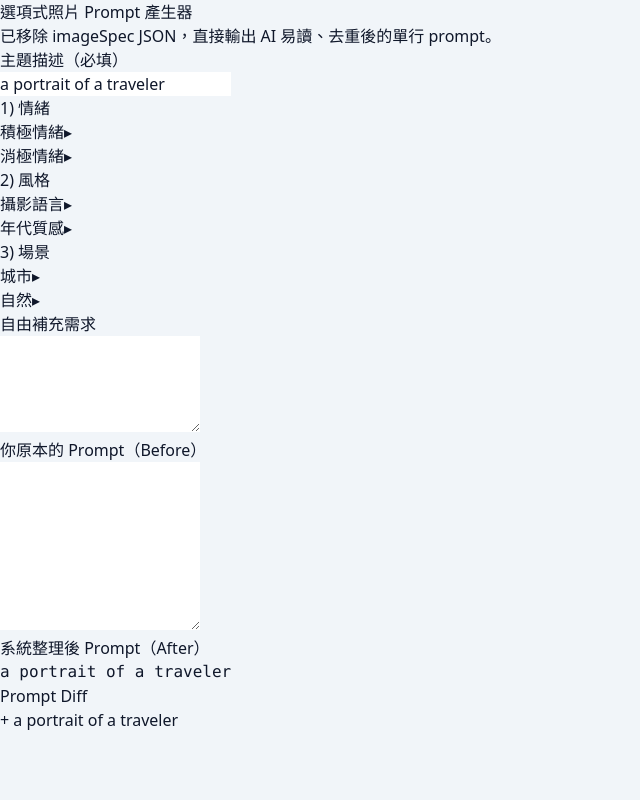
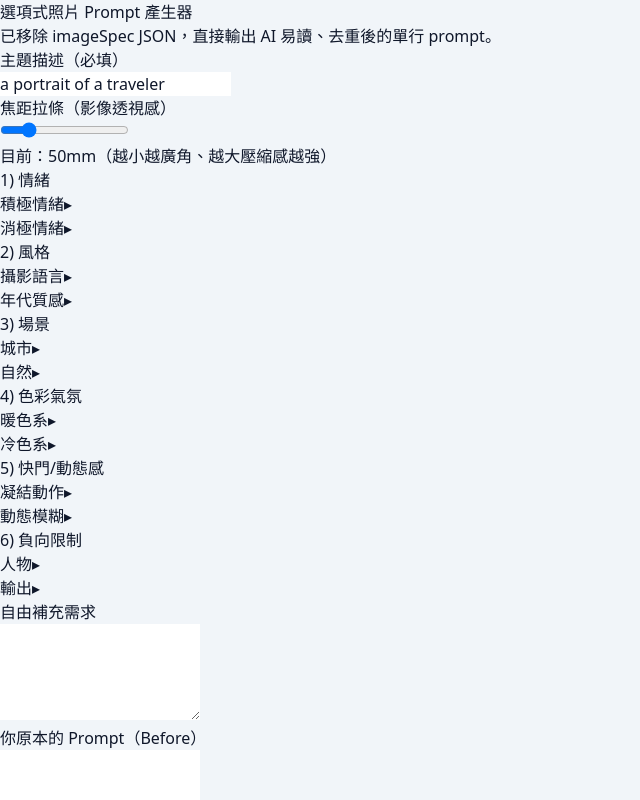
Before and after one commit to AaronHsiehIsCute/prompt-generate, a React (Vite) app: page / in a window 1280 px wide. Shown: the top 800 px of the page, without its empty margins (0-640 px from the left). Built offline with nearby package versions, Linux system fonts and the light colour scheme.

Commit message:
feat: expand option diversity and add focal-length slider

```diff
--- a/src/App.tsx
+++ b/src/App.tsx
@@ -11,8 +11,9 @@ export default function App() {
   const [subject, setSubject] = useState('a portrait of a traveler');
   const [rawPrompt, setRawPrompt] = useState('');
   const [extraNotes, setExtraNotes] = useState('');
+  const [focalLength, setFocalLength] = useState(50);
 
-  const result = useMemo(() => buildPromptFromSelections(subject, selectedIds, extraNotes), [subject, selectedIds, extraNotes]);
+  const result = useMemo(() => buildPromptFromSelections(subject, selectedIds, extraNotes, focalLength), [subject, selectedIds, extraNotes, focalLength]);
 
   const onToggle = (id: string, categoryId: string, multi: boolean) => {
     setSelectedIds((prev) => {
@@ -34,6 +35,13 @@ export default function App() {
         <input value={subject} onChange={(e) => setSubject(e.target.value)} className="w-full rounded border p-2 text-sm" placeholder="例如：a red fox walking in snow" />
       </div>
 
+
+      <div className="mb-4 rounded-lg border bg-white p-4">
+        <h2 className="mb-2 font-semibold text-slate-700">焦距拉條（影像透視感）</h2>
+        <input type="range" min={16} max={200} step={1} value={focalLength} onChange={(e) => setFocalLength(Number(e.target.value))} className="w-full" />
+        <p className="mt-1 text-sm text-slate-600">目前：{focalLength}mm（越小越廣角、越大壓縮感越強）</p>
+      </div>
+
       <div className="grid gap-4 xl:grid-cols-2">
         <section>
           <OptionTree categories={PROMPT_CATEGORIES} selectedIds={selectedIds} resolvedIds={result.appliedOptionIds} onToggle={onToggle} />
--- a/src/data/promptOptions.ts
+++ b/src/data/promptOptions.ts
@@ -7,48 +7,78 @@ export const PROMPT_CATEGORIES: PromptCategory[] = [
         { id: 'emo.joy.smile', label: '微笑', tokens: ['gentle smile'] },
         { id: 'emo.joy.happy', label: '開心', tokens: ['happy expression'] },
         { id: 'emo.joy.laugh', label: '大笑', tokens: ['laughing naturally'] },
-      ]},
+      ] },
       { id: 'emo.pos.confidence', label: '自信', leaves: [
         { id: 'emo.conf.pose', label: '挺胸姿態', tokens: ['confident posture'] },
         { id: 'emo.conf.eye', label: '堅定眼神', tokens: ['steady confident eye contact'] },
-      ]},
-    ]},
+      ] },
+    ] },
     { id: 'emo.negative', label: '消極情緒', subOptions: [
       { id: 'emo.neg.sad', label: '低落', leaves: [
         { id: 'emo.sad.quiet', label: '安靜沉思', tokens: ['quiet contemplative sadness'] },
         { id: 'emo.sad.tear', label: '微含淚光', tokens: ['subtle teary eyes'] },
-      ]},
+      ] },
       { id: 'emo.neg.lonely', label: '孤獨', leaves: [
         { id: 'emo.lonely.space', label: '留白感', tokens: ['lonely mood with negative space'] },
         { id: 'emo.lonely.lookaway', label: '視線離鏡', tokens: ['looking away from camera'] },
-      ]},
-    ]},
-  ]},
+      ] },
+    ] },
+  ] },
   { id: 'style', label: '2) 風格', multi: true, groups: [
     { id: 'style.photo', label: '攝影語言', subOptions: [
       { id: 'style.cinematic', label: '電影感', tokens: ['cinematic composition', 'filmic color grading'] },
       { id: 'style.editorial', label: '時尚編輯', tokens: ['editorial fashion photography'] },
       { id: 'style.docu', label: '紀實', tokens: ['documentary realism'] },
       { id: 'style.fineart', label: '藝術攝影', tokens: ['fine-art photography tone'] },
-    ]},
+    ] },
     { id: 'style.era', label: '年代質感', subOptions: [
       { id: 'era.90s', label: '90s 底片', tokens: ['1990s film grain aesthetic'] },
       { id: 'era.y2k', label: 'Y2K', tokens: ['y2k vibrant style'] },
       { id: 'era.modern', label: '現代乾淨商攝', tokens: ['modern clean commercial look'] },
-    ]},
-  ]},
+    ] },
+  ] },
   { id: 'scene', label: '3) 場景', multi: true, groups: [
     { id: 'scene.city', label: '城市', subOptions: [
       { id: 'city.street', label: '街頭', tokens: ['urban street backdrop'] },
       { id: 'city.cafe', label: '咖啡廳', tokens: ['cozy cafe interior'] },
       { id: 'city.metro', label: '地鐵', tokens: ['subway platform environment'] },
       { id: 'city.rooftop', label: '天台', tokens: ['city rooftop skyline'] },
-    ]},
+    ] },
     { id: 'scene.nature', label: '自然', subOptions: [
       { id: 'nature.forest', label: '森林', tokens: ['lush forest setting'] },
       { id: 'nature.coast', label: '海岸', tokens: ['coastal seascape'] },
       { id: 'nature.mountain', label: '山景', tokens: ['mountain vista background'] },
       { id: 'nature.snow', label: '雪地', tokens: ['snowfield environment'] },
-    ]},
-  ]},
+    ] },
+  ] },
+  { id: 'color', label: '4) 色彩氣氛', multi: true, groups: [
+    { id: 'color.warm', label: '暖色系', subOptions: [
+      { id: 'color.sunset', label: '夕陽橘紅', tokens: ['warm sunset orange palette'] },
+      { id: 'color.gold', label: '金色調', tokens: ['golden amber tones'] },
+    ] },
+    { id: 'color.cool', label: '冷色系', subOptions: [
+      { id: 'color.blue', label: '電影藍調', tokens: ['cool cinematic blue tones'] },
+      { id: 'color.silver', label: '銀灰極簡', tokens: ['silver-gray minimalist palette'] },
+    ] },
+  ] },
+  { id: 'camera-motion', label: '5) 快門/動態感', multi: true, groups: [
+    { id: 'motion.freeze', label: '凝結動作', subOptions: [
+      { id: 'motion.sports', label: '運動凍結感', tokens: ['crisp frozen motion details'] },
+      { id: 'motion.splash', label: '水花凍結', tokens: ['frozen splash droplets'] },
+    ] },
+    { id: 'motion.blur', label: '動態模糊', subOptions: [
+      { id: 'motion.panning', label: '追焦拖影', tokens: ['panning motion blur background'] },
+      { id: 'motion.lighttrail', label: '光軌', tokens: ['long exposure light trails'] },
+    ] },
+  ] },
+  { id: 'negative', label: '6) 負向限制', multi: true, groups: [
+    { id: 'neg.anatomy', label: '人物', subOptions: [
+      { id: 'neg.fingers', label: '避免手指錯誤', tokens: ['no extra fingers'] },
+      { id: 'neg.face', label: '避免臉部崩壞', tokens: ['no facial distortion'] },
+    ] },
+    { id: 'neg.output', label: '輸出', subOptions: [
+      { id: 'neg.lowres', label: '避免低解析', tokens: ['no low-resolution artifacts'] },
+      { id: 'neg.watermark', label: '無文字浮水印', tokens: ['no watermark', 'no text overlay'] },
+    ] },
+  ] },
 ];
--- a/src/utils/buildPrompt.ts
+++ b/src/utils/buildPrompt.ts
@@ -7,8 +7,16 @@ PROMPT_CATEGORIES.forEach((c) => c.groups.forEach((g) => g.subOptions.forEach((s
   s.leaves?.forEach((l) => tokenMap.set(l.id, l.tokens));
 })));
 
-export const buildPromptFromSelections = (subject: string, selectedIds: string[], extraNotes: string): PromptBuildResult => {
-  const fragments: string[] = [subject.trim() || 'photo subject'];
+const focalTokens = (focalLength: number): string[] => {
+  if (focalLength <= 24) return [`${focalLength}mm ultra-wide perspective`, 'strong environmental context', 'possible perspective exaggeration'];
+  if (focalLength <= 35) return [`${focalLength}mm wide storytelling perspective`, 'balanced subject and environment'];
+  if (focalLength <= 55) return [`${focalLength}mm natural human-eye perspective`];
+  if (focalLength <= 85) return [`${focalLength}mm portrait compression`, 'flattering facial proportions'];
+  return [`${focalLength}mm telephoto compression`, 'strong background separation'];
+};
+
+export const buildPromptFromSelections = (subject: string, selectedIds: string[], extraNotes: string, focalLength: number): PromptBuildResult => {
+  const fragments: string[] = [subject.trim() || 'photo subject', ...focalTokens(focalLength)];
   selectedIds.forEach((id) => tokenMap.get(id)?.forEach((t) => fragments.push(t)));
   if (extraNotes.trim()) fragments.push(extraNotes.trim());
 
```
